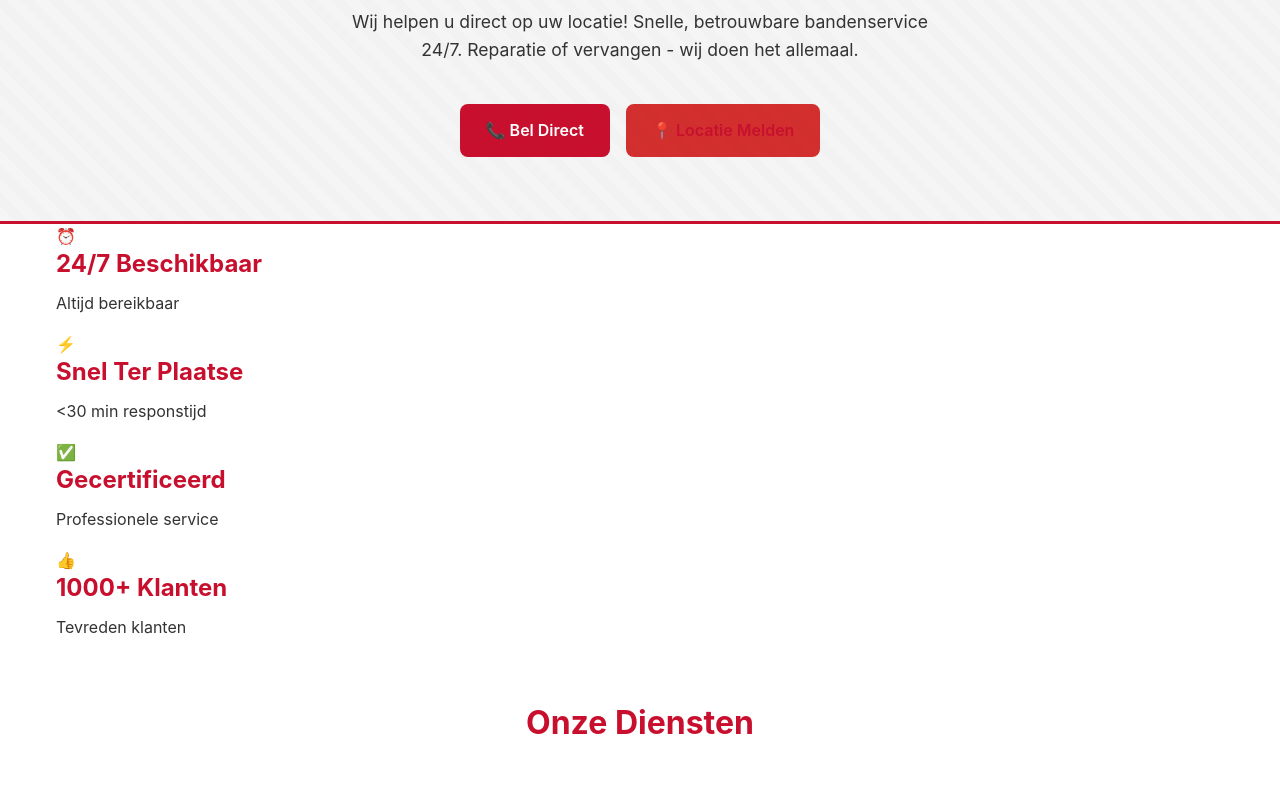
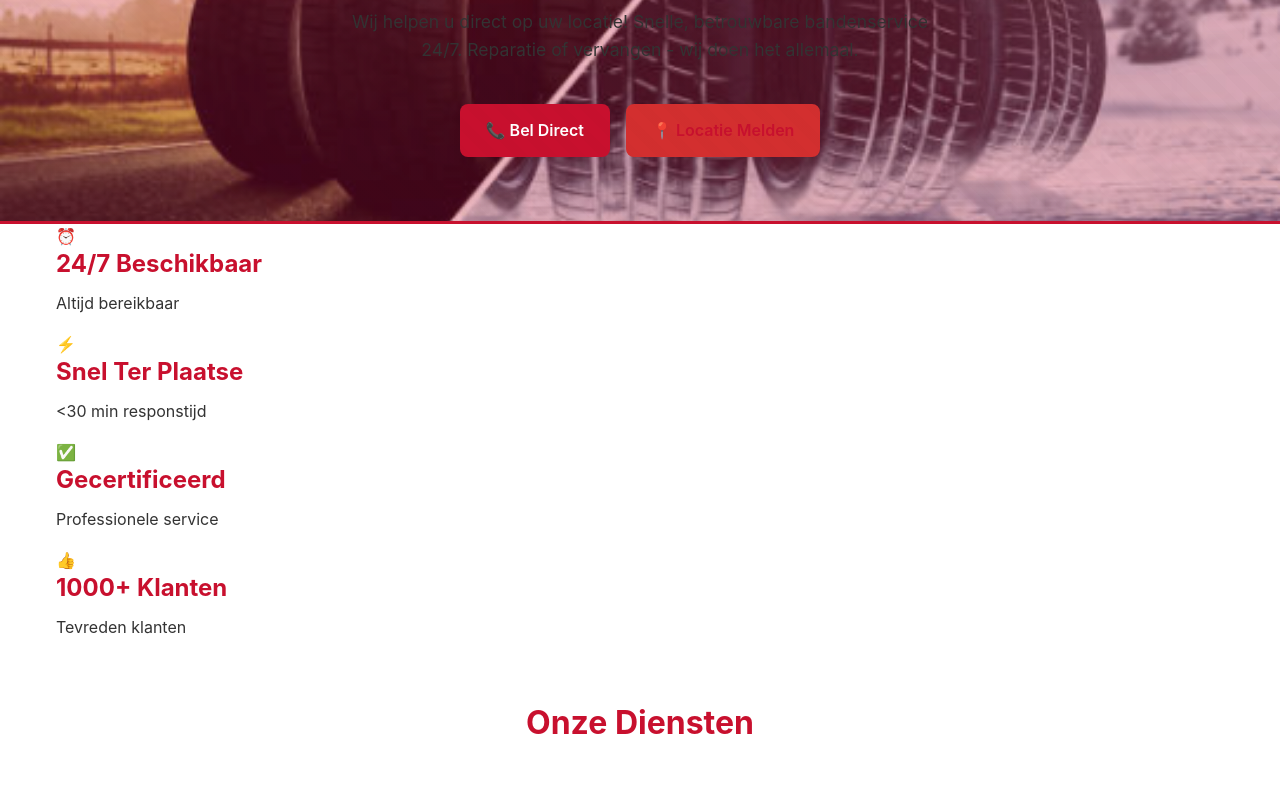
Before and after one commit to gonul1907/mobilepechbandenservice, a website: page index.html in a window 1280 px wide. Shown: the part 197-985 px from the top of the page. Drawn offline with Linux system fonts and the light colour scheme.

Commit message:
Add autoband3.png background to homepage hero section

```diff
--- a/styles.css
+++ b/styles.css
@@ -249,7 +249,10 @@ a:hover {
 
 /* ===== HERO SECTION ===== */
 .hero {
-  background: #f5f5f5;
+  background: linear-gradient(rgba(200, 16, 46, 0.3), rgba(200, 16, 46, 0.3)), url('Images/autoband3.png') center/cover no-repeat;
+  background-size: cover;
+  image-rendering: -webkit-optimize-contrast;
+  image-rendering: crisp-edges;
   color: var(--text);
   padding: 4rem 1rem;
   text-align: center;
```
Also changed, not shown: Images/autoband3.png (added).
